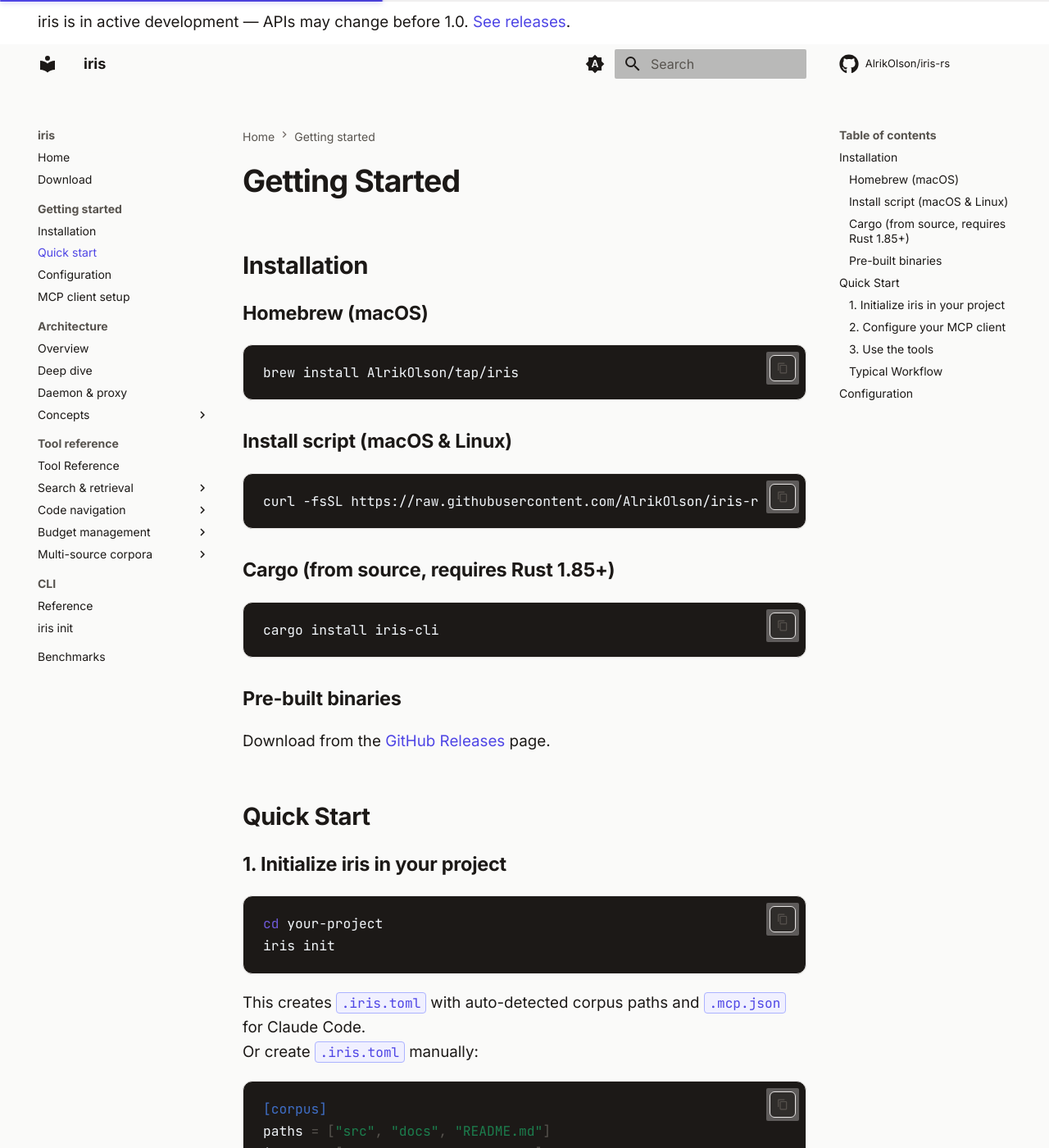
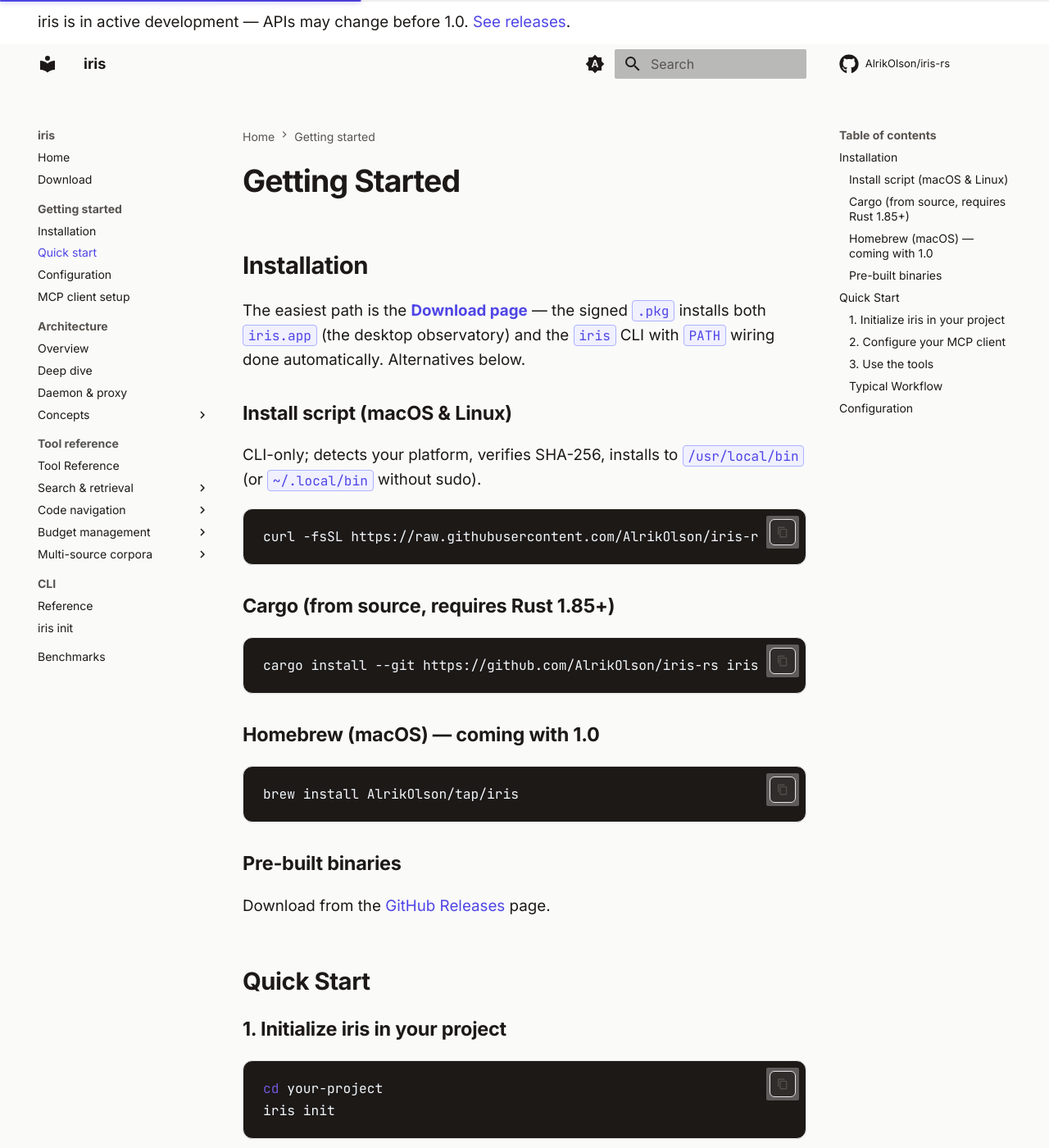
Before and after one commit to OlsonSoftware/ministr, an MkDocs documentation site: the page built from docs/src/getting-started.md, in a window 1280 px wide and 1400 px high. Shown: the whole window at 82% size. Built offline with MkDocs 1.6.1 and Material for MkDocs 9.7.7, drawn with Linux system fonts in a browser that asks for light colours; comment, search, counter and statistics services are not loaded.

Commit message:
docs: stop promising install paths that don't work yet
getting-started.md's first code block was \`brew install
AlrikOlson/tap/iris\` — which will fail today because the tap repo
hasn't been published. Same for \`cargo install iris-cli\` without
--git. First-time visitors who copy-paste those commands would be
told the package doesn't exist.

Reordered the section so the Download page (signed pkg — works today)
is the first recommendation, then install.sh, then cargo install
--git, and finally the Homebrew + crates.io blocks clearly labeled
\"coming with 1.0\" so no one tries them prematurely.

Installation.md got a matching tip callout at the top pointing to the
Download page for the GUI flow, and the \"Desktop App (macOS)\" section
now explains the \`just pkg\` path is for maintainers building from
source, not end users — with the Download page link as the real user
path.

Co-Authored-By: Claude Opus 4.7 (1M context) <noreply@anthropic.com>

````diff
--- a/docs/src/getting-started.md
+++ b/docs/src/getting-started.md
@@ -2,13 +2,14 @@
 
 ## Installation
 
-### Homebrew (macOS)
-
-```sh
-brew install AlrikOlson/tap/iris
-```
+The easiest path is the [**Download page**](download.md) — the signed `.pkg`
+installs both `iris.app` (the desktop observatory) and the `iris` CLI with
+`PATH` wiring done automatically. Alternatives below.
 
 ### Install script (macOS & Linux)
+
+CLI-only; detects your platform, verifies SHA-256, installs to
+`/usr/local/bin` (or `~/.local/bin` without sudo).
 
 ```sh
 curl -fsSL https://raw.githubusercontent.com/AlrikOlson/iris-rs/main/install.sh | bash
@@ -17,7 +18,13 @@ curl -fsSL https://raw.githubusercontent.com/AlrikOlson/iris-rs/main/install.sh
 ### Cargo (from source, requires Rust 1.85+)
 
 ```sh
-cargo install iris-cli
+cargo install --git https://github.com/AlrikOlson/iris-rs iris-cli
+```
+
+### Homebrew (macOS) — coming with 1.0
+
+```sh
+brew install AlrikOlson/tap/iris
 ```
 
 ### Pre-built binaries
````
Also changed, not shown: docs/src/installation.md (+12 -2 lines).
